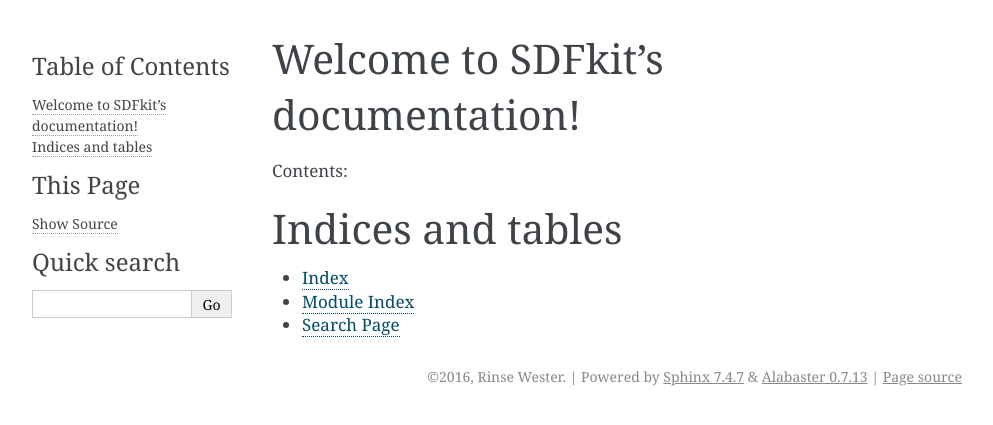
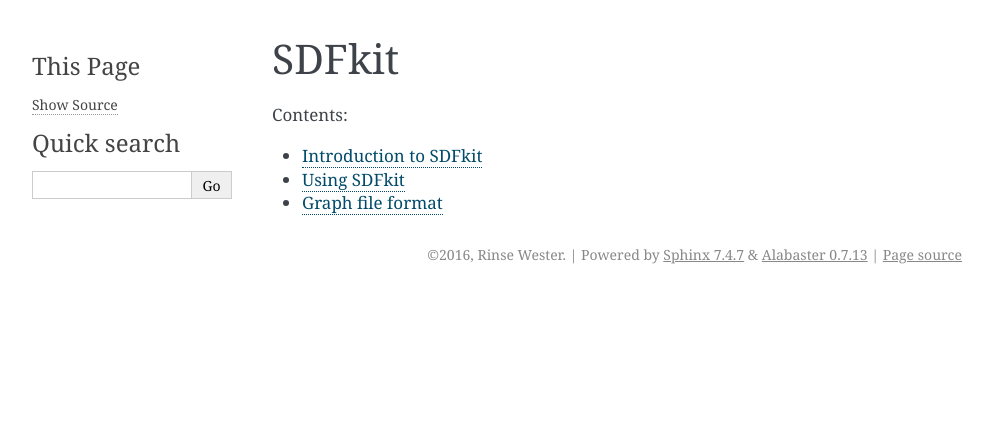
Before and after one commit to rinsewester/SDFkit, a Sphinx documentation site: the page built from docs/index.rst, in a window 1280 px wide. Shown: the top 425 px of the page, without its empty margins (148-1141 px from the left). Built offline with Sphinx 7.4.7, drawn with Linux system fonts in a browser that asks for light colours.

Commit message:
Basic setup of documentation.

```diff
--- a/docs/index.rst
+++ b/docs/index.rst
@@ -1,9 +1,4 @@
-.. SDFkit documentation master file, created by
-   sphinx-quickstart on Thu Nov 10 15:26:27 2016.
-   You can adapt this file completely to your liking, but it should at least
-   contain the root `toctree` directive.
-
-Welcome to SDFkit's documentation!
+SDFkit
 ==================================
 
 Contents:
@@ -11,11 +6,6 @@
 .. toctree::
    :maxdepth: 2
 
-
-
-Indices and tables
-==================
-
-* :ref:`genindex`
-* :ref:`modindex`
-* :ref:`search`
+   intro
+   usage
+   fileformat
--- /dev/null
+++ b/docs/intro.rst
@@ -0,0 +1,4 @@
+Introduction to SDFkit
+==================================
+
+introduce sdfkit: what is it, show screenshot
--- /dev/null
+++ b/docs/usage.rst
@@ -0,0 +1,4 @@
+Using SDFkit
+==================================
+
+how to use SDFkit.....
```
Also changed, not shown: docs/fileformat.rst (added, +7 -0 lines).
